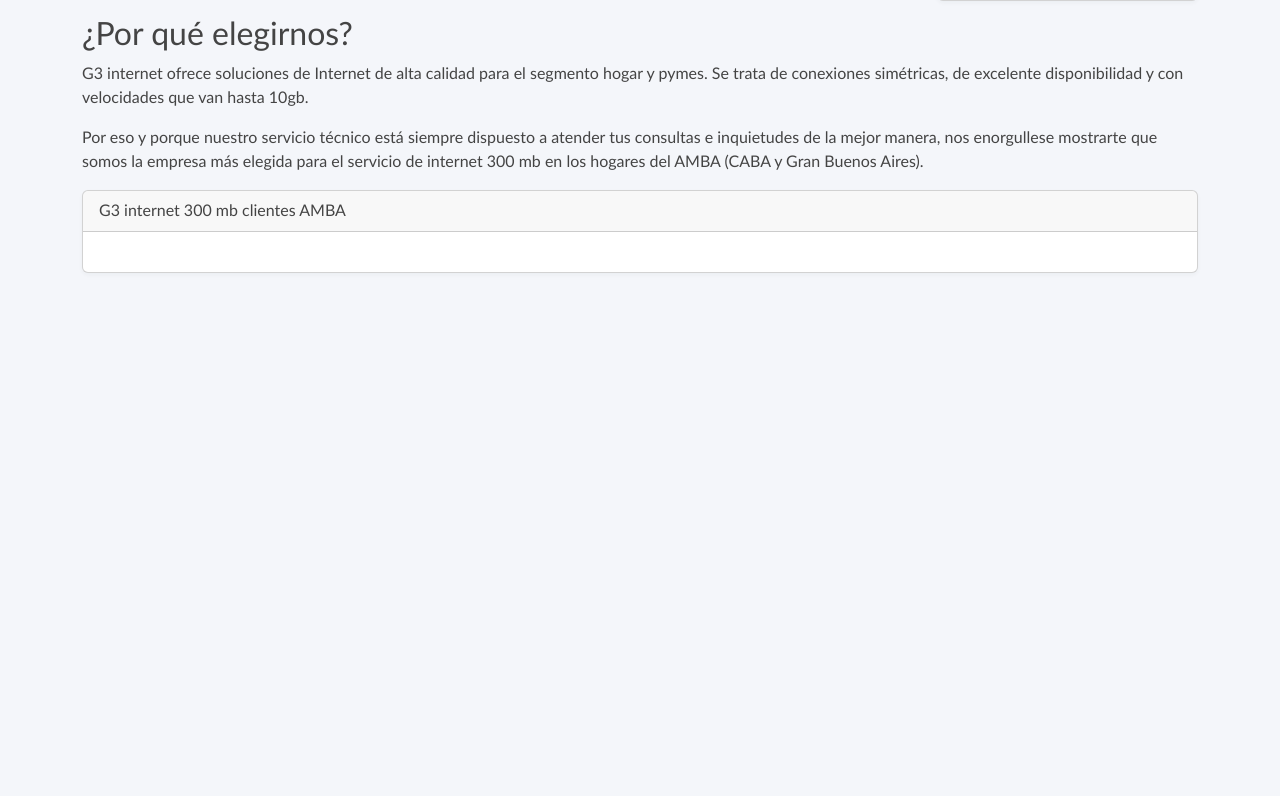
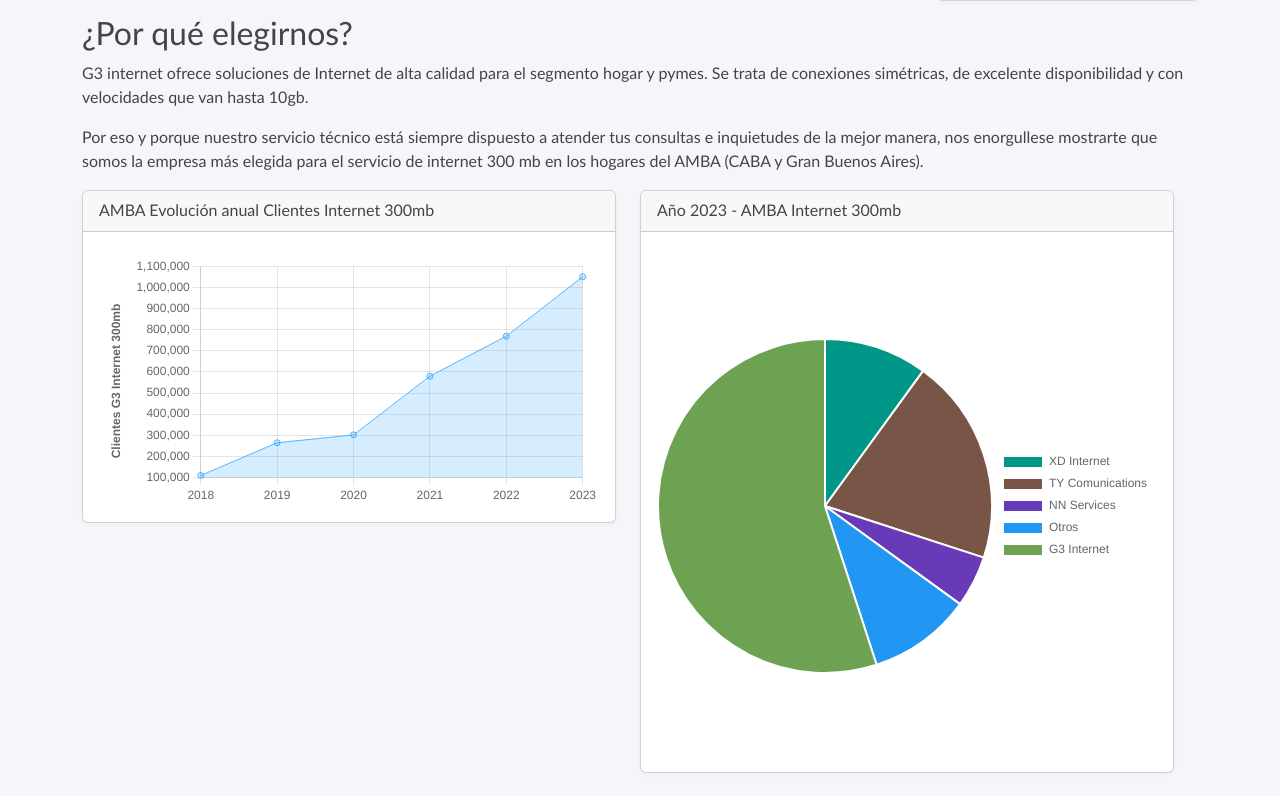
Before and after one commit to JereFassi/proyecto-django, a Django app: page / in a window 1280 px wide. Shown: the part 516-1312 px from the top of the page. Before the commit the page ends 789 px from the top, so only its background shows below. Run offline with Django 3.2, Linux system fonts and the light colour scheme; some libraries are stand-ins or nearby versions.

Commit message:
Modifica  página inicial servicios

```diff
--- a/PIG/static/integrador/bootstrap-sat/js/charts.js
+++ b/PIG/static/integrador/bootstrap-sat/js/charts.js
@@ -1,6 +1,6 @@
+var chart3 = document.getElementById("piechart");
 var chart1 = document.getElementById("linechart");
 var chart2 = document.getElementById('barchart');
-var chart3 = document.getElementById("piechart");
 var chart4 = document.getElementById("doughnutchart");
 var chart5 = document.getElementById("stackedbarchart");
 var chart6 = document.getElementById("radarchart");
@@ -9,9 +9,9 @@ var chart6 = document.getElementById("radarchart");
 var myChart1 = new Chart(chart1, {
 type: 'line',
 data: {
-    labels: ['Jan', 'Feb', 'Mar', 'Apr', 'May', 'Jun', 'Jul', 'Aug', 'Sep', 'Oct', 'Nov', 'Dec'],
+    labels: ['2018', '2019', '2020', '2021', '2022', '2023'],
     datasets: [{
-        data: ['1150', '1160', '1160', '1165', '1160', '1170', '1175', '1165', '1170', '1180', '1185', '1190'],
+        data: ['110000', '265000', '302000', '580000', '769000', '1050000'],
         backgroundColor: "rgba(48, 164, 255, 0.2)",
         borderColor: "rgba(48, 164, 255, 0.8)",
         fill: true,
@@ -30,7 +30,7 @@ options: {
         },
         title: {
             display: true,
-            text: 'Sales volume',
+            text: 'Clientes G3 Internet 300mb',
             position: 'left',
         },
     },
--- a/PIG/templates/integrador/index.html
+++ b/PIG/templates/integrador/index.html
@@ -131,17 +131,33 @@
                     </div>
                 </div>
             </div>
+
             <h2>¿Por qué elegirnos?</h2>
             <p>G3 internet ofrece soluciones de Internet de alta calidad para el segmento hogar y pymes. Se trata de
                 conexiones simétricas, de excelente disponibilidad y con velocidades que van hasta 10gb.</p>
             <p>Por eso y porque nuestro servicio técnico está siempre dispuesto a atender tus consultas e inquietudes de
                 la mejor manera, nos enorgullese mostrarte que somos la empresa más elegida para el servicio de internet
                 300 mb en los hogares del AMBA (CABA y Gran Buenos Aires).</p>
-            <div class="col-md-12">
+            <div class="row">
+                <div class="col-md-6">
                     <div class="card">
-                    <div class="card-header">G3 internet 300 mb clientes AMBA</div>
+                        <div class="card-header">AMBA Evolución anual Clientes Internet 300mb</div>
                         <div class="card-body">
                             <p class="card-title"></p>
+                            <div class="canvas-wrapper">
+                                <canvas class="chart" id="linechart"></canvas>
+                            </div>
+                        </div>
+                    </div>
+                </div>
+                <div class="col-md-6">
+                    <div class="card">
+                        <div class="card-header">Año 2023 - AMBA Internet 300mb</div>
+                        <div class="card-body">
+                            <p class="card-title"></p>
+                            <div class="canvas-wrapper">
+                                <canvas class="chart" id="piechart"></canvas>
+                            </div>
                         </div>
                     </div>
                 </div>
@@ -155,6 +171,8 @@
 
     <script src="{% static '/integrador/bootstrap-sat/vendor/jquery/jquery.min.js' %}"></script>
     <script src="{% static '/integrador/bootstrap-sat/vendor/bootstrap/js/bootstrap.bundle.min.js' %}"></script>
+    <script src="{% static '/integrador/bootstrap-sat/vendor/chartsjs/Chart.min.js' %}"></script>
+    <script src="{% static '/integrador/bootstrap-sat/js/charts.js' %}"></script>
     <script src="{% static '/integrador/bootstrap-sat/js/script.js' %}"></script>
 
     {% endblock script %}
```
Lines whose indentation alone changed are shown as unchanged.
